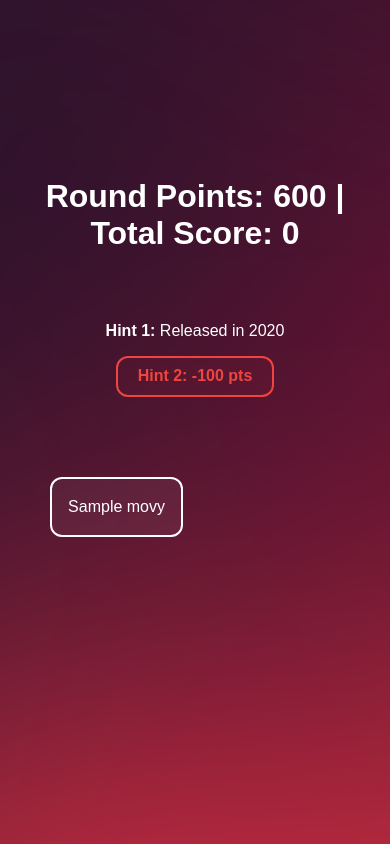
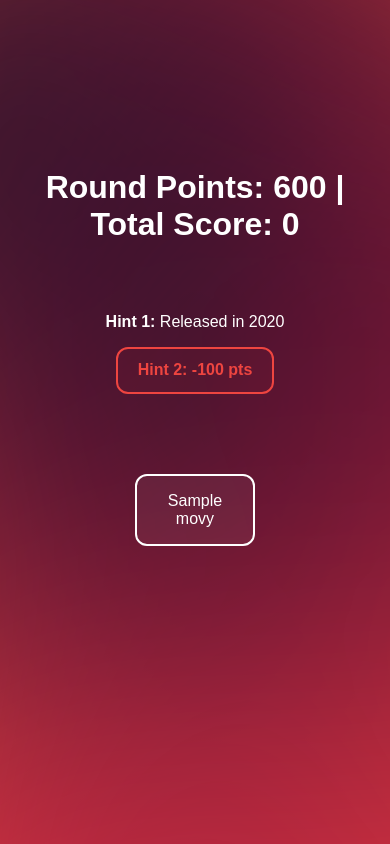
Before and after one commit to Alfemil99/IMDBQuiz, a Flask app: page /game in a window 390 px wide. Run offline with Flask 3, Linux system fonts and the light colour scheme; tables that the repository leaves empty hold one stand-in row (values such as "Sample post").

Commit message:
Alt style i .css

```diff
--- a/app/static/style.css
+++ b/app/static/style.css
@@ -1,6 +1,6 @@
 body {
   margin: 0;
-  padding: 0;
+  padding: 2rem;
   height: 80vh;
   overflow: hidden;
   display: flex;
@@ -11,6 +11,16 @@
   color: white;
   text-align: center;
   flex-direction: column;
+}
+
+h1 {
+  margin-top: 0.5rem;
+}
+
+.hint-box {
+  padding: 1rem;
+  margin: 2rem auto;
+  width: 60%;
 }
 
 /* Animeret baggrund */
@@ -29,7 +39,6 @@
   z-index: -1;
 }
 
-/* Animation */
 @keyframes moveBackground {
   0% {
     transform: translate(0, 0) scale(1);
@@ -39,6 +48,85 @@
   }
   100% {
     transform: translate(-10%, -30%) scale(1.1);
+  }
+}
+
+.hint-btn {
+  display: inline-block;
+  margin-top: 1rem;
+  padding: 0.6rem 1.2rem;
+  font-weight: bold;
+  border: 2px solid #ee4540;
+  border-radius: 12px;
+  color: #ee4540;
+  background-color: rgba(238, 69, 64, 0.05);
+  cursor: pointer;
+  text-decoration: none;
+  transition: all 0.2s ease;
+}
+
+.hint-btn:hover {
+  background-color: rgba(238, 69, 64, 0.15);
+  transform: scale(1.03);
+}
+
+.movie-btn {
+  width: 100%;
+  max-width: 260px;
+  padding: 1.2rem 1rem;
+  border: 2px solid white;
+  border-radius: 12px;
+  background-color: rgba(255, 255, 255, 0.05);
+  color: white;
+  font-size: 1rem;
+  text-align: center;
+  text-decoration: none;
+  cursor: pointer;
+  transition: all 0.2s ease;
+  box-sizing: border-box;
+}
+
+.movie-btn:hover {
+  background-color: rgba(255, 255, 255, 0.15);
+  transform: scale(1.03);
+}
+
+.logo {
+  width: 150px;
+  display: block;
+  margin: 0 auto 2rem;
+}
+
+.options {
+  display: grid;
+  grid-template-columns: repeat(2, 1fr);
+  gap: 1.5rem;
+  max-width: 600px;
+  margin: 2rem auto;
+  padding: 0 1rem;
+  justify-items: center;
+}
+
+@media (max-width: 600px) {
+  .options {
+    grid-template-columns: 1fr;
+    gap: 1rem;
+  }
+
+  .movie-btn {
+    font-size: 1rem;
+    width: 90%;
+    padding: 1rem;
+  }
+
+  .hint-btn {
+    font-size: 1rem;
+    padding: 0.8rem 1.2rem;
+  }
+
+  .logo {
+    width: 120px;
+    margin-bottom: 1rem;
   }
 }
 
@@ -62,79 +150,3 @@
   margin-top: 1rem;
   border-radius: 8px;
 }
-
-.hint-btn {
-  display: inline-block;
-  margin-top: 1rem;
-  padding: 0.6rem 1.2rem;
-  font-weight: bold;
-  border: 2px solid #ee4540;
-  border-radius: 12px;
-  color: #ee4540;
-  background-color: rgba(238, 69, 64, 0.05);
-  cursor: pointer;
-  text-decoration: none;
-  transition: all 0.2s ease;
-}
-
-.hint-btn:hover {
-  background-color: rgba(238, 69, 64, 0.15);
-  transform: scale(1.03);
-}
-
-.movie-btn {
-  width: 45%;
-  padding: 1.5rem 1rem;
-  border: 2px solid white;
-  border-radius: 12px;
-  cursor: pointer;
-  font-size: 1.1rem;
-  background-color: rgba(255, 255, 255, 0.05); /* semi-transparent */
-  text-decoration: none;
-  color: white;
-  transition: all 0.2s ease;
-}
-
-.movie-btn:hover {
-  background-color: rgba(255, 255, 255, 0.15); /* darker on hover */
-  transform: scale(1.02);
-}
-
-.logo {
-  width: 150px;
-  color: white; /* affects the fill! */
-  display: block;
-  margin: 0 auto 2rem;
-}
-
-.options {
-  display: grid;
-  grid-template-columns: repeat(2, 1fr); /* Always 2 columns */
-  gap: 1rem;
-  max-width: 600px;
-  margin: 2rem auto;
-  justify-items: center;
-}
-
-@media (max-width: 600px) {
-  .options {
-    grid-template-columns: 1fr; /* 1 button per row */
-    gap: 1rem;
-  }
-
-  .movie-btn {
-    font-size: 1rem;
-    width: 90%;
-    padding: 1rem 1rem;
-  }
-
-  .hint-btn {
-    font-size: 1rem;
-    padding: 0.8rem 1.2rem;
-  }
-
-  .logo {
-    width: 120px;
-    margin-bottom: 1rem;
-  }
-}
--- a/app/templates/game.html
+++ b/app/templates/game.html
@@ -6,76 +6,6 @@
 <head>
   <meta charset="UTF-8">
   <title>IMDb Guessing Game</title>
-  <style>
-    body {
-      font-family: sans-serif;
-      background: #2d132c;
-      text-align: center;
-      margin: 0;
-      padding: 2rem;
-    }
-
-    h1 {
-      margin-top: 0.5rem;
-    }
-
-    .hint-box {
-      padding: 1rem;
-      margin: 2rem auto;
-      width: 60%;
-    }
-
-    .hint-btn {
-  display: inline-block;
-  margin-top: 1rem;
-  padding: 0.6rem 1.2rem;
-  font-weight: bold;
-  border: 2px solid #ee4540;
-  border-radius: 12px;
-  color: #ee4540;
-  background-color: rgba(238, 69, 64, 0.05);
-  cursor: pointer;
-  text-decoration: none;
-  transition: all 0.2s ease;
-}
-
-.hint-btn:hover {
-  background-color: rgba(238, 69, 64, 0.15);
-  transform: scale(1.03);
-}
-
-.options {
-  display: grid;
-  grid-template-columns: repeat(2, 1fr); /* desktop */
-  gap: 1.5rem;
-  max-width: 600px;
-  margin: 2rem auto;
-  padding: 0 1rem;
-  justify-items: center;
-}
-
-.movie-btn {
-  width: 100%;
-  max-width: 260px;
-  padding: 1.2rem 1rem;
-  border: 2px solid white;
-  border-radius: 12px;
-  background-color: rgba(255, 255, 255, 0.05);
-  color: white;
-  font-size: 1rem;
-  text-align: center;
-  text-decoration: none;
-  cursor: pointer;
-  transition: all 0.2s ease;
-  box-sizing: border-box;
-}
-
-.movie-btn:hover {
-  background-color: rgba(255, 255, 255, 0.15);
-  transform: scale(1.03);
-}
-
-  </style>
 
 </head>
 <body>
```
